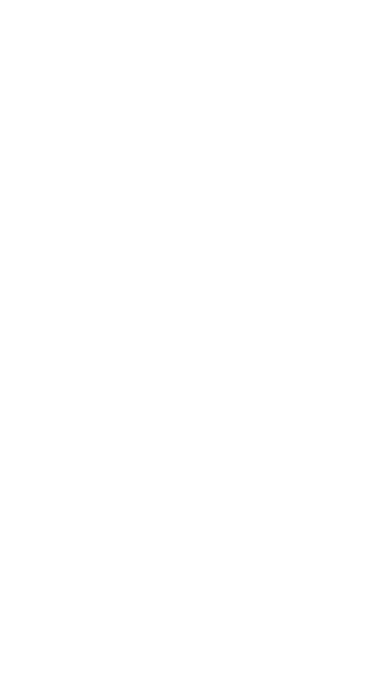
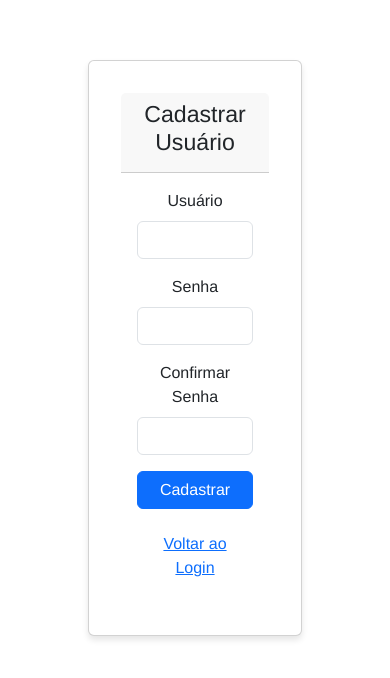
Before and after one commit to cdaguiar23/frontend-product-api, a Vue app: page /register in a window 390 px wide. Before the commit this address had no page. Shown: the part 138-816 px from the top of the page. Built offline with nearby package versions, Linux system fonts and the light colour scheme.

Commit message:
Implementa tela de cadastro de usuários: adiciona view RegisterView com formulário responsivo, validações e integração com API de registro, incluindo botão de acesso na tela de login

```diff
--- a/src/App.vue
+++ b/src/App.vue
@@ -21,6 +21,7 @@ onMounted(() => {
   -webkit-font-smoothing: antialiased;
   -moz-osx-font-smoothing: grayscale;
   color: #2c3e50;
+  min-height: 100vh;
 }
 
 body {
--- a/src/router/index.js
+++ b/src/router/index.js
@@ -2,6 +2,7 @@ import { createRouter, createWebHistory } from 'vue-router'
 import { useAuthStore } from '../stores/auth'
 
 import LoginView from '../views/LoginView.vue'
+import RegisterView from '../views/RegisterView.vue'
 import ProdutoListView from '../views/ProdutoListView.vue'
 import ProdutoFormView from '../views/ProdutoFormView.vue'
 import ProdutoDetailView from '../views/ProdutoDetailView.vue'
@@ -11,6 +12,12 @@ const routes = [
     path: '/login',
     name: 'Login',
     component: LoginView,
+    meta: { requiresAuth: false }
+  },
+  {
+    path: '/register',
+    name: 'Register',
+    component: RegisterView,
     meta: { requiresAuth: false }
   },
   {
--- a/src/style.css
+++ b/src/style.css
@@ -24,8 +24,6 @@ a:hover {
 
 body {
   margin: 0;
-  display: flex;
-  place-items: center;
   min-width: 320px;
   min-height: 100vh;
 }
--- a/src/views/LoginView.vue
+++ b/src/views/LoginView.vue
@@ -1,7 +1,7 @@
 <template>
-  <div class="container mt-5">
-    <div class="row justify-content-center">
-      <div class="col-md-6">
+  <div class="container-fluid d-flex align-items-center justify-content-center min-vh-100">
+    <div class="row justify-content-center w-100">
+      <div class="col-12 col-sm-10 col-md-8 col-lg-6 col-xl-4">
         <div class="card">
           <div class="card-header">
             <h3 class="text-center">Login</h3>
@@ -40,6 +40,9 @@
                 Entrar
               </button>
             </form>
+            <div class="text-center mt-3">
+              <router-link to="/register" class="btn btn-link">Criar novo usuário</router-link>
+            </div>
           </div>
         </div>
       </div>
--- /dev/null
+++ b/src/views/RegisterView.vue
@@ -0,0 +1,115 @@
+<template>
+  <div class="container-fluid d-flex align-items-center justify-content-center min-vh-100">
+    <div class="row justify-content-center w-100">
+      <div class="col-12 col-sm-10 col-md-8 col-lg-6 col-xl-4">
+        <div class="card">
+          <div class="card-header">
+            <h3 class="text-center">Cadastrar Usuário</h3>
+          </div>
+          <div class="card-body">
+            <form @submit.prevent="handleRegister">
+              <div class="mb-3">
+                <label for="username" class="form-label">Usuário</label>
+                <input
+                  type="text"
+                  class="form-control"
+                  id="username"
+                  v-model="userData.username"
+                  required
+                />
+              </div>
+              <div class="mb-3">
+                <label for="password" class="form-label">Senha</label>
+                <input
+                  type="password"
+                  class="form-control"
+                  id="password"
+                  v-model="userData.password"
+                  required
+                />
+              </div>
+              <div class="mb-3">
+                <label for="confirmPassword" class="form-label">Confirmar Senha</label>
+                <input
+                  type="password"
+                  class="form-control"
+                  id="confirmPassword"
+                  v-model="userData.confirmPassword"
+                  required
+                />
+              </div>
+              <div v-if="error" class="alert alert-danger">
+                {{ error }}
+              </div>
+              <div v-if="success" class="alert alert-success">
+                {{ success }}
+              </div>
+              <button
+                type="submit"
+                class="btn btn-primary w-100"
+                :disabled="loading"
+              >
+                <span v-if="loading" class="spinner-border spinner-border-sm me-2"></span>
+                Cadastrar
+              </button>
+            </form>
+            <div class="text-center mt-3">
+              <router-link to="/login" class="btn btn-link">Voltar ao Login</router-link>
+            </div>
+          </div>
+        </div>
+      </div>
+    </div>
+  </div>
+</template>
+
+<script setup>
+import { ref } from 'vue'
+import { useRouter } from 'vue-router'
+import axios from 'axios'
+
+const router = useRouter()
+
+const userData = ref({
+  username: '',
+  password: '',
+  confirmPassword: ''
+})
+
+const loading = ref(false)
+const error = ref('')
+const success = ref('')
+
+const handleRegister = async () => {
+  if (userData.value.password !== userData.value.confirmPassword) {
+    error.value = 'As senhas não coincidem'
+    return
+  }
+
+  loading.value = true
+  error.value = ''
+  success.value = ''
+
+  try {
+    const response = await axios.post('http://localhost:8080/api/users/register', {
+      username: userData.value.username,
+      password: userData.value.password
+    })
+
+    success.value = 'Usuário criado com sucesso!'
+    setTimeout(() => {
+      router.push('/login')
+    }, 2000)
+  } catch (err) {
+    error.value = err.response?.data?.message || 'Erro ao criar usuário'
+  } finally {
+    loading.value = false
+  }
+}
+</script>
+
+<style scoped>
+.card {
+  box-shadow: 0 4px 6px rgba(0, 0, 0, 0.1);
+}
+</style>
```
